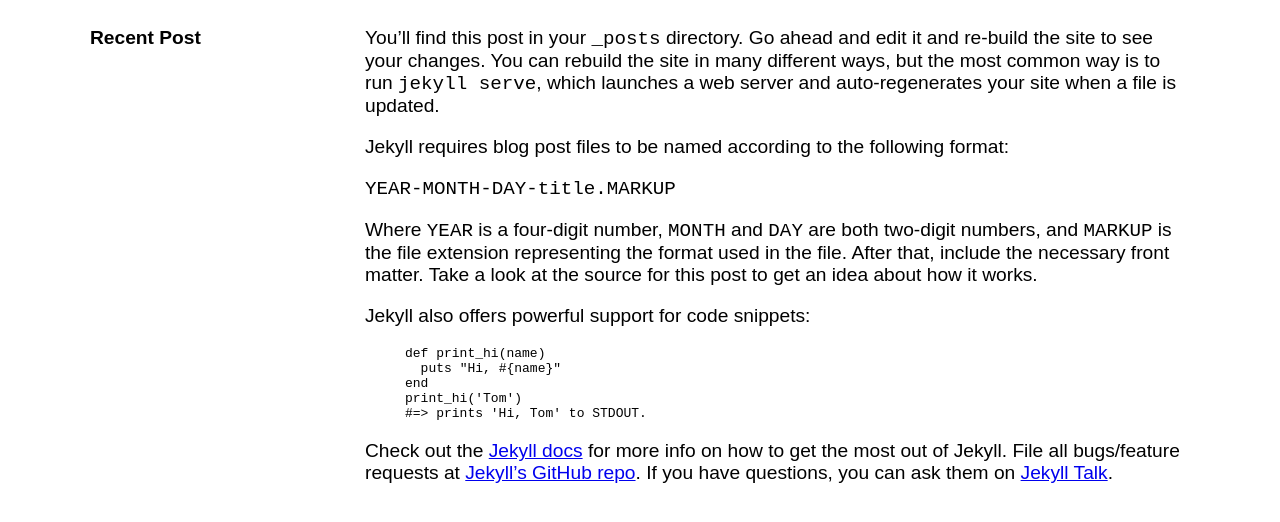
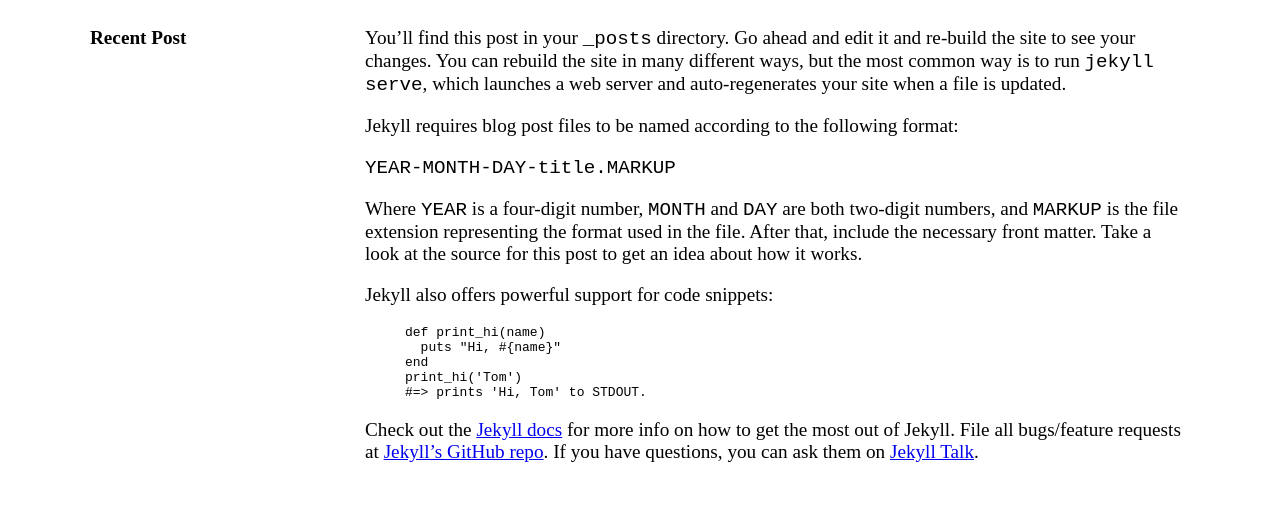
Before and after one commit to nuochan/test-databc, a Jekyll site: the page built from _posts/2023-04-14-welcome-to-jekyll.markdown, in a window 1280 px wide. Shown: the top 522 px of the page. Built offline with Jekyll 4.4.1, drawn with Linux system fonts in a browser that asks for light colours; some web fonts are replaced.

```diff
--- a/_layouts/post.html
+++ b/_layouts/post.html
@@ -12,7 +12,7 @@
     }
 
     a, p, ul li, ol li, h1, h2, h3, h4, h5, h6 {
-        font-family: 'BCSans', sans-serif;
+        font-family: 'BCSans';
         font-size: 1.2rem;
     }
 
```
Also changed, not shown: _layouts/default.html (added), includes/footer.html (added), includes/header.html (added).
